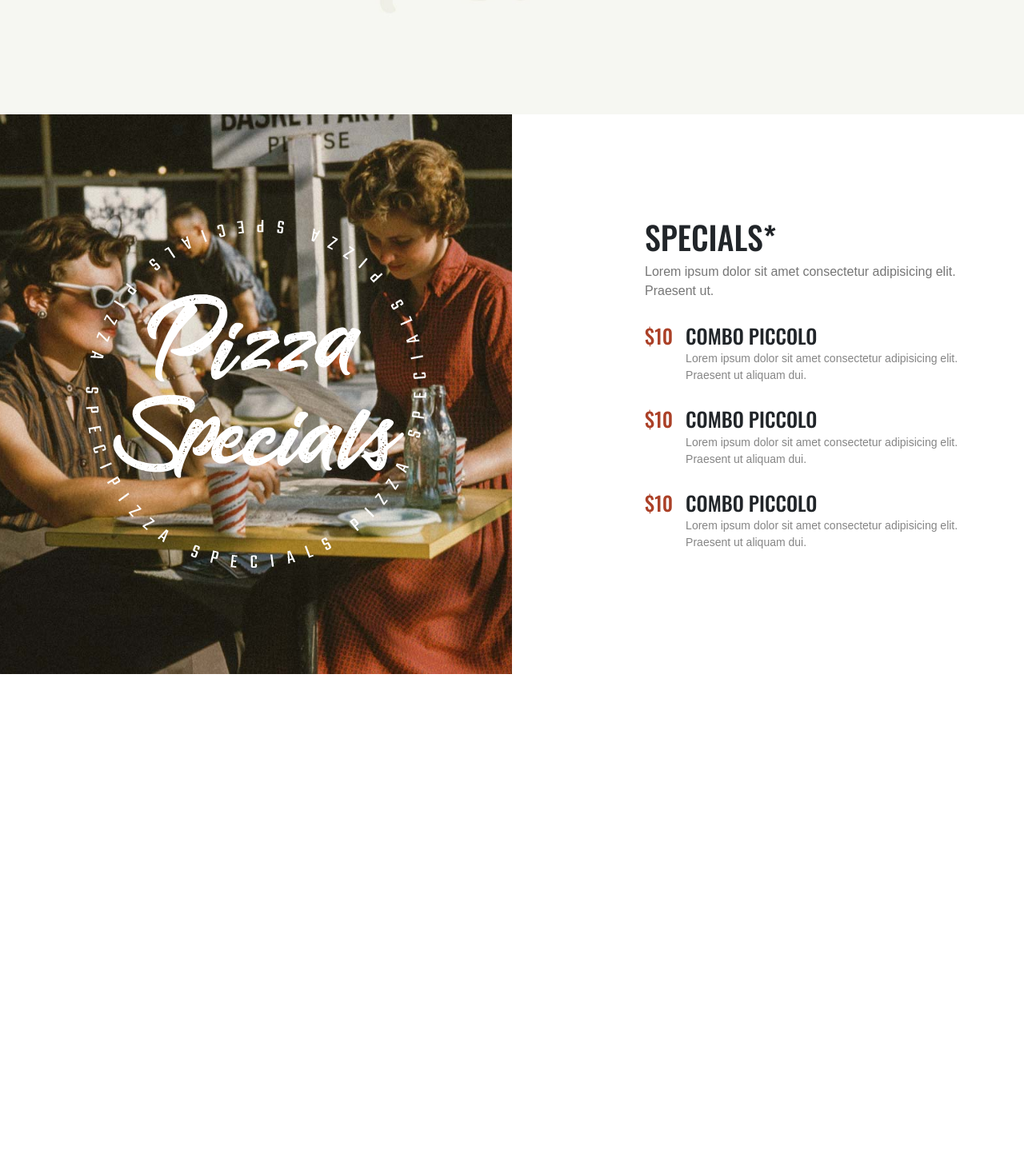
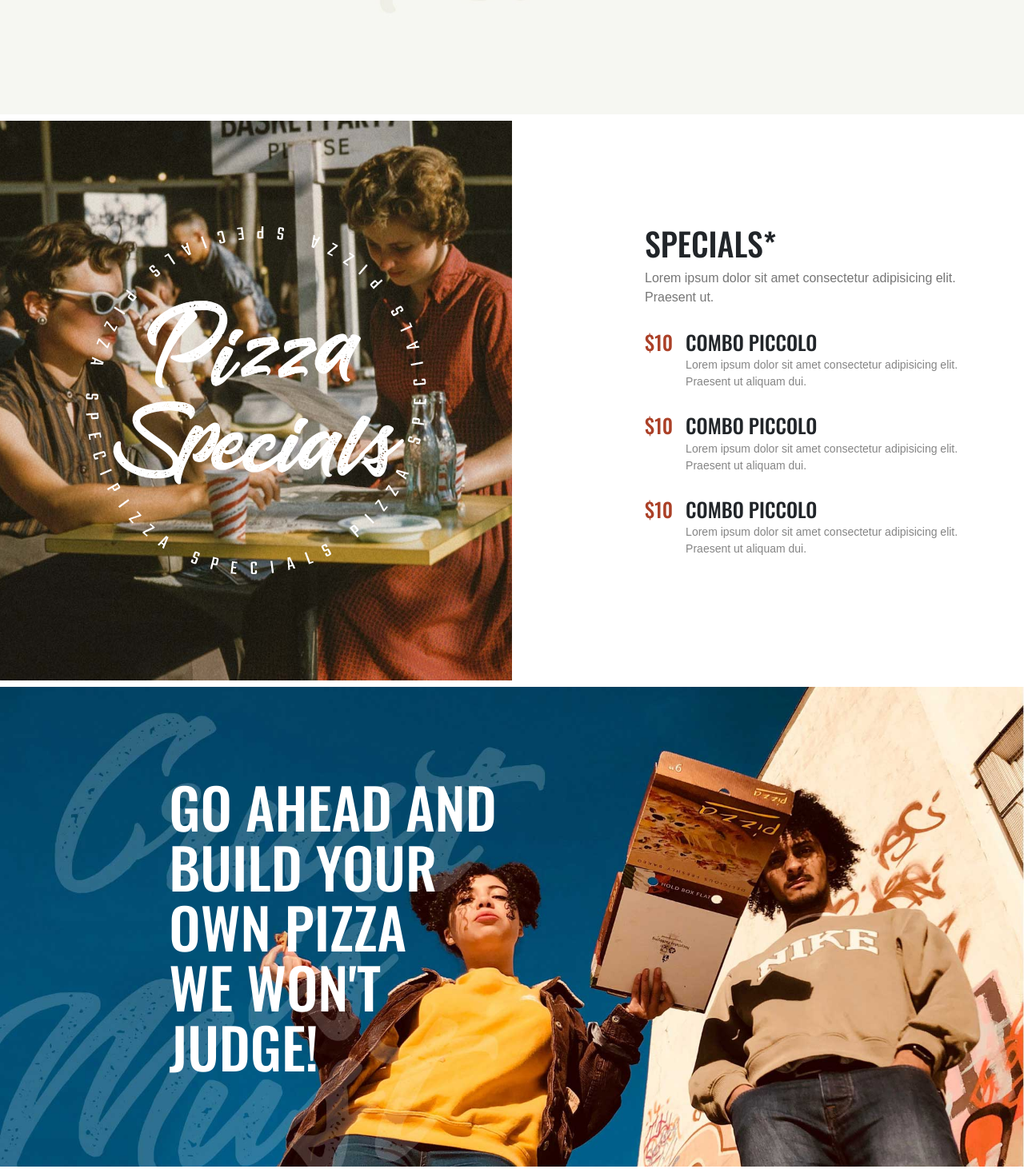
Before and after one commit to markcaf/proj-html-vuejs, a Vue app: page / in a window 1280 px wide. Shown: the part 1010-2477 px from the top of the page at 80% size. Before the commit the page ends 1853 px from the top, so only its background shows below. Built offline with nearby package versions, Linux system fonts and the light colour scheme.

Commit message:
feat(main): import of banner component

```diff
--- a/src/components/Main.vue
+++ b/src/components/Main.vue
@@ -11,8 +11,12 @@
         <SliderTestimonial />
     </section>
 
-    <section id="specials">
+    <section id="specials" class="my-2">
         <TwoColumn />
+    </section>
+
+    <section id="banner">
+        <Banner />
     </section>
 
   </main>
@@ -21,12 +25,14 @@
 <script>
 import SliderTestimonial from './SliderTestimonial.vue';
 import TwoColumn from './TwoColumn.vue';
+import Banner from './Banner.vue';
 
 export default {
     name: 'Main',
     components: {
         SliderTestimonial,
         TwoColumn,
+        Banner,
 }
 
 }
```
